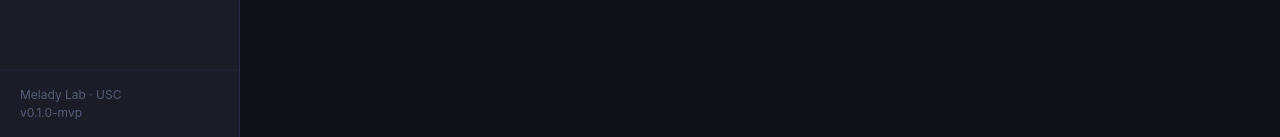
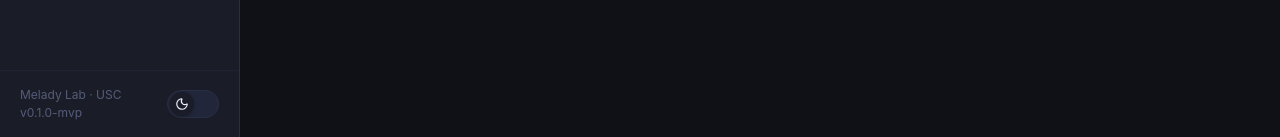
Before and after one commit to sahil1402/conference-email-system, a Next.js app in the folder frontend/: page /audit in a window 1280 px wide. Shown: the part 663-800 px from the top of the page. Built offline with nearby package versions, Linux system fonts and the light colour scheme; no server answers.

Commit message:
feat(theme): wire ThemeToggle into Sidebar footer

```diff
--- a/frontend/src/components/layout/Sidebar.tsx
+++ b/frontend/src/components/layout/Sidebar.tsx
@@ -13,6 +13,7 @@ import {
 } from "lucide-react";
 
 import { cn } from "@/lib/utils";
+import { ThemeToggle } from "@/components/ui/ThemeToggle";
 
 type NavItem = {
   label: string;
@@ -122,9 +123,10 @@ export function Sidebar({ open = false, onNavigate }: SidebarProps) {
 
       {/* Footer */}
       <div
-        className="flex shrink-0 flex-col gap-0.5 px-5 py-4"
+        className="flex shrink-0 items-center justify-between px-5 py-4"
         style={{ borderTop: "1px solid var(--border-subtle)" }}
       >
+        <div className="flex flex-col gap-0.5">
           <span className="text-xs" style={{ color: "var(--text-muted)" }}>
             Melady Lab · USC
           </span>
@@ -132,6 +134,8 @@ export function Sidebar({ open = false, onNavigate }: SidebarProps) {
             v0.1.0-mvp
           </span>
         </div>
+        <ThemeToggle />
+      </div>
     </aside>
   );
 }
```
Lines whose indentation alone changed are shown as unchanged.
